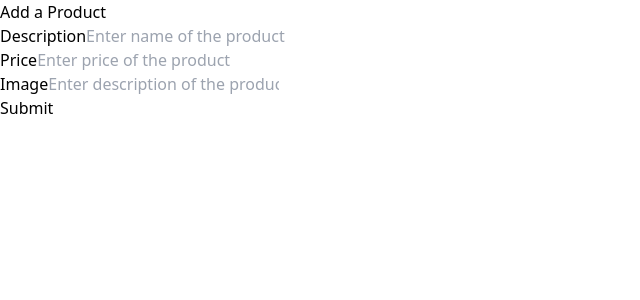
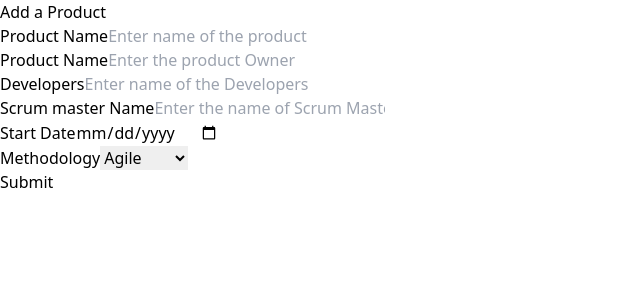
Before and after one commit to Simer0996/Simerjit-Singh-IS24-full-stack-competition-req97073, a React (Create React App) app in the folder client/: page /products/1 in a window 1280 px wide. Shown: the top 300 px of the page, without its empty margins (0-640 px from the left). Built offline with nearby package versions, Linux system fonts and the light colour scheme.

Commit message:
adding original schema changes values

```diff
--- a/client/package.json
+++ b/client/package.json
@@ -11,6 +11,7 @@
     "react-dom": "^18.2.0",
     "react-router-dom": "^6.9.0",
     "react-scripts": "5.0.1",
+    "uuid": "^9.0.0",
     "web-vitals": "^2.1.0"
   },
   "scripts": {
--- a/client/src/components/button/EditButton.jsx
+++ b/client/src/components/button/EditButton.jsx
@@ -2,7 +2,7 @@ import React from 'react'
 import { Link } from 'react-router-dom'
 
 const EditButton = ({ id }) => {
-    console.log(id)
+
     return (
         <div><Link to={`/products/${id}`}><button>Edit</button></Link></div >
     )
--- /dev/null
+++ b/client/src/components/forms/AddProduct.jsx
@@ -0,0 +1,48 @@
+import React from 'react'
+
+const AddProduct = ({ setProductName,
+    setScrumMaster,
+    setProductOwner,
+    setDevelopers,
+    setStartDate,
+    setMethodology,
+    handleSubmit }) => {
+
+    return (
+        <div>
+            Add a Product
+            <form onSubmit={handleSubmit}>
+                <div className="form-group">
+                    <label htmlFor="productName">Product Name</label>
+                    <input type="text" className="form-control" id="productName" placeholder="Enter name of the product" onChange={(e) => setProductName(e.target.value)} />
+                </div>
+                <div className="form-group">
+                    <label htmlFor="productOwnerName">Product Name</label>
+                    <input type="text" className="form-control" id="productOwnerName" placeholder="Enter the product Owner" onChange={(e) => setProductOwner(e.target.value)} />
+                </div>
+                <div className="form-group">
+                    <label htmlFor="Developers">Developers</label>
+                    <input type="text" className="form-control" id="Developers" placeholder="Enter name of the Developers" onChange={(e) => setDevelopers(e.target.value)} />
+                </div>
+                <div className="form-group">
+                    <label htmlFor="scrumMasterName">Scrum master Name</label>
+                    <input type="text" className="form-control" id="scrumMasterName" placeholder="Enter the name of Scrum Master" onChange={(e) => setScrumMaster(e.target.value)} />
+                </div>
+                <div className="form-group">
+                    <label htmlFor="startDate">Start Date</label>
+                    <input type="date" className="form-control" id="startDate" placeholder="Enter the start date of project" onChange={(e) => setStartDate(e.target.value)} />
+                </div>
+                <div className="form-group">
+                    <label htmlFor="methodology">Methodology</label>
+                    <select id="favColor" onChange={(e) => setMethodology(e.target.value)}>
+                        <option value="agile">Agile</option>
+                        <option value="waterFall">Waterfall</option>
+                    </select>
+                </div>
+                <button type="submit" className="btn btn-primary">Submit</button>
+            </form>
+        </div>
+    )
+}
+
+export default AddProduct
--- a/client/src/components/forms/ProductForm.jsx
+++ /dev/null
@@ -1,27 +0,0 @@
-import React from 'react'
-
-const ProductForm = ({ setName, setPrice, setDescription, handleSubmit }) => {
-    return (
-        <div>
-            Add a Product
-            <form onSubmit={handleSubmit}>
-
-                <div className="form-group">
-                    <label htmlFor="name">Description</label>
-                    <input type="text" className="form-control" id="name" placeholder="Enter name of the product" onChange={(e) => setName(e.target.value)} />
-                </div>
-                <div className="form-group">
-                    <label htmlFor="price">Price</label>
-                    <input type="text" className="form-control" id="price" placeholder="Enter price of the product" onChange={(e) => setPrice(e.target.value)} />
-                </div>
-                <div className="form-group">
-                    <label htmlFor="description">Image</label>
-                    <input type="text" className="form-control" id="description" placeholder="Enter description of the product" onChange={(e) => setDescription(e.target.value)} />
-                </div>
-                <button type="submit" className="btn btn-primary">Submit</button>
-            </form>
-        </div>
-    )
-}
-
-export default ProductForm
--- a/client/src/components/layout/CreateProduct.jsx
+++ b/client/src/components/layout/CreateProduct.jsx
@@ -1,16 +1,23 @@
 import React, { useState } from 'react'
 import { createProduct } from '../../handler/api'
-import ProductForm from "../forms/ProductForm"
+import ProductForm from "../forms/AddProduct"
+import { v4 as uuidv4 } from "uuid";
 
 const CreateProduct = ({ setLoading }) => {
-    const [name, setName] = useState('')
-    const [price, setPrice] = useState('')
-    const [description, setDescription] = useState('')
+    const [id] = useState(uuidv4());
+    const [productName, setProductName] = useState('')
+    const [scrumMaster, setScrumMaster] = useState('')
+    const [productOwner, setProductOwner] = useState('')
+    const [developers, setDevelopers] = useState([])
+    const [startDate, setStartDate] = useState('')
+    const [methodology, setMethodology] = useState('')
+
+
 
     const handleSubmit = (e) => {
         e.preventDefault()
         setLoading(true)
-        createProduct({ name, price, description })
+        createProduct({ id, productName, scrumMaster, productOwner, developers, startDate, methodology })
             .then(res => {
                 setLoading(false)
                 console.log(res)
@@ -21,9 +28,12 @@ const CreateProduct = ({ setLoading }) => {
     return (
         <div>
             <ProductForm
-                setName={setName}
-                setPrice={setPrice}
-                setDescription={setDescription}
+                setProductName={setProductName}
+                setScrumMaster={setScrumMaster}
+                setProductOwner={setProductOwner}
+                setDevelopers={setDevelopers}
+                setStartDate={setStartDate}
+                setMethodology={setMethodology}
                 handleSubmit={handleSubmit}
             />
         </div>
--- a/client/src/components/layout/EditProduct.jsx
+++ b/client/src/components/layout/EditProduct.jsx
@@ -1,6 +1,6 @@
 import React, { useState } from 'react'
 import { updateProduct } from '../../handler/api'
-import ProductForm from "../forms/ProductForm"
+import ProductForm from "../forms/AddProduct"
 
 const EditProduct = () => {
     const [name, setName] = useState('')
```
Also changed, not shown: 1 other file (tests, documents, lock files or other folders).
